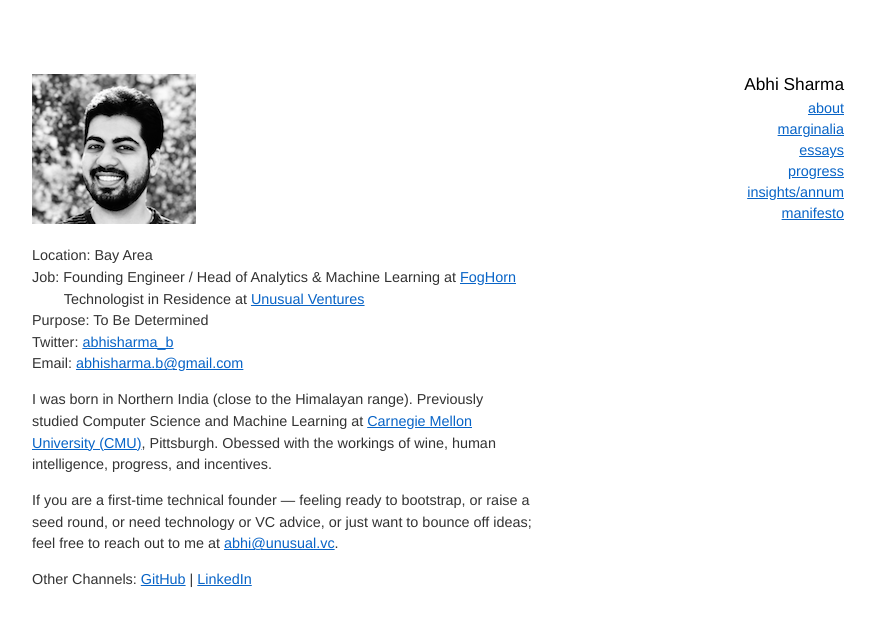
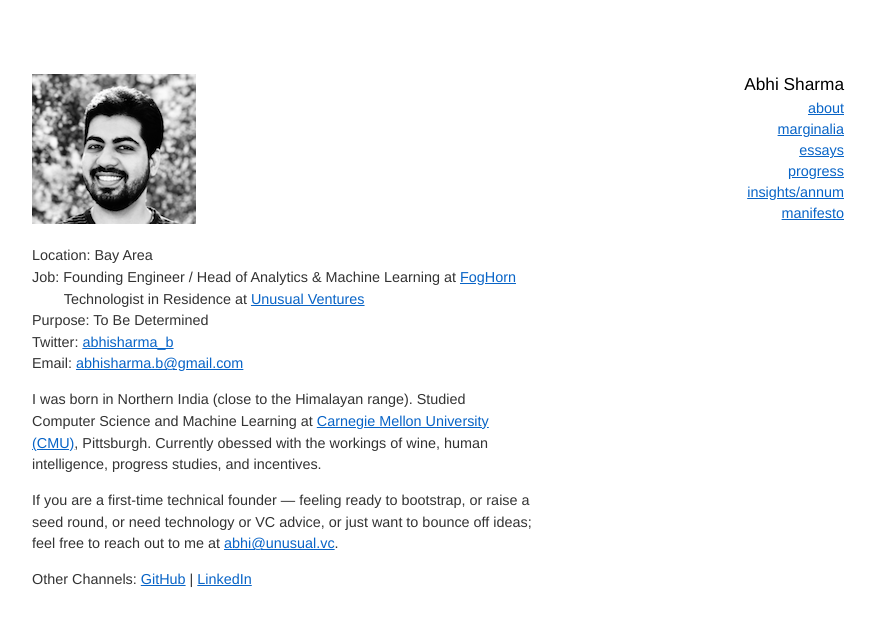
Before and after one commit to abhisharmab/abhisharmab.github.io, a Jekyll site: the page built from about/index.md, in a window 1280 px wide. Shown: the top 626 px of the page, without its empty margins (192-1067 px from the left). Built offline with Jekyll 4.4.1, drawn with Linux system fonts in a browser that asks for light colours.

Commit message:
more updates

```diff
--- a/about/index.md
+++ b/about/index.md
@@ -12,7 +12,7 @@ Purpose: To Be Determined
 Twitter: [abhisharma_b](https://twitter.com/abhisharma_b)
 Email: [abhisharma.b@gmail.com](mailto:abhisharma.b@gmail.com)
 
-I was born in Northern India (close to the Himalayan range). Previously studied Computer Science and Machine Learning at [Carnegie Mellon University (CMU)](https://www.cmu.edu/), Pittsburgh. Obessed with the workings of wine, human intelligence, progress, and incentives.
+I was born in Northern India (close to the Himalayan range). Studied Computer Science and Machine Learning at [Carnegie Mellon University (CMU)](https://www.cmu.edu/), Pittsburgh. Currently obessed with the workings of wine, human intelligence, progress studies, and incentives.
 
 If you are a first-time technical founder — feeling ready to bootstrap, or raise a seed round, or need technology or VC advice, or just want to bounce off ideas; feel free to reach out to me at [abhi@unusual.vc](mailto:abhi@unusual.vc).
 
```
